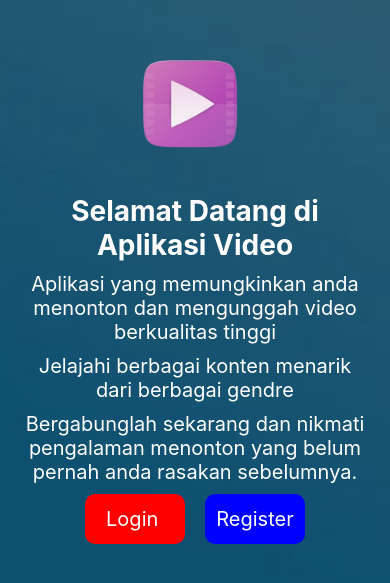
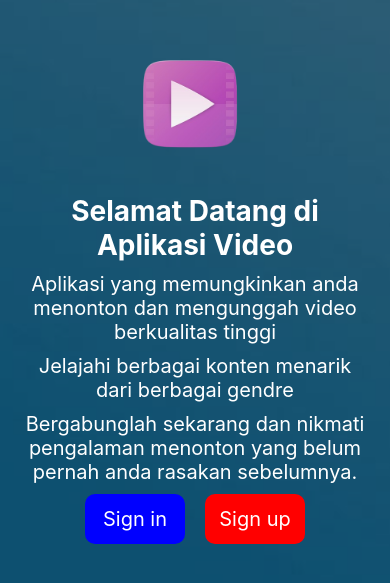
Before and after one commit to mila05022/105841106421-Rifatuljamila-lebweb6, a React Native app: screen / in a window 390 px wide. Shown: the part 123-706 px from the top of the page. Built offline with nearby package versions, Linux system fonts and the light colour scheme.

Commit message:
Export component button

```diff
--- a/App.js
+++ b/App.js
@@ -1,5 +1,6 @@
 import { StyleSheet, Text, View, Image, ScrollView } from 'react-native';
 import React from 'react';
+import ButtonComponent from './Component/button/button';
 
 const App = () => {
   return (
@@ -77,32 +78,8 @@ const App = () => {
           alignItems: 'center',
           marginBottom: 50,
         }}>
-        <View style={{ marginHorizontal: 10 }}>
-        <Text style={{
-          width: 100,
-          height: 50,
-          color:'white',
-          backgroundColor: 'red',
-          textAlign: 'center',
-          lineHeight: 50,
-          fontSize: 20,
-          borderRadius: 10,
-      }}>Login </Text>
-    </View>
-
-    <View style={{ marginHorizontal: 10 }}>
-      <Text style={{
-        width: 100,
-        height: 50,
-        color:'white',
-        backgroundColor: 'blue',
-        textAlign: 'center',
-        lineHeight: 50,
-        fontSize: 20,
-        borderRadius: 10,
-      }}>Register</Text>
-    </View>
-
+              <ButtonComponent title= "Sign in" color="blue" />
+              <ButtonComponent title= "Sign up" color="red" />
         </View>
       </ScrollView>
     </View>
--- /dev/null
+++ b/Component/button/button.js
@@ -0,0 +1,20 @@
+import { stylesheet, Text, View, Image, ScrollView } from 'react-native';
+import React from 'react';
+const ButtonComponent = ({ title, color }) => {
+    return (
+        <View style={{ marginHorizontal: 10, }}>
+              <Text style={{
+                width: 100,
+                height: 50,
+                color: 'white',
+                backgroundColor: color,
+                textAlign: 'center',
+                lineHeight: 50,
+                fontSize: 20,
+                borderRadius: 10,
+              }}>{title}</Text>
+        </View>
+        )
+}
+
+export default ButtonComponent;
```
